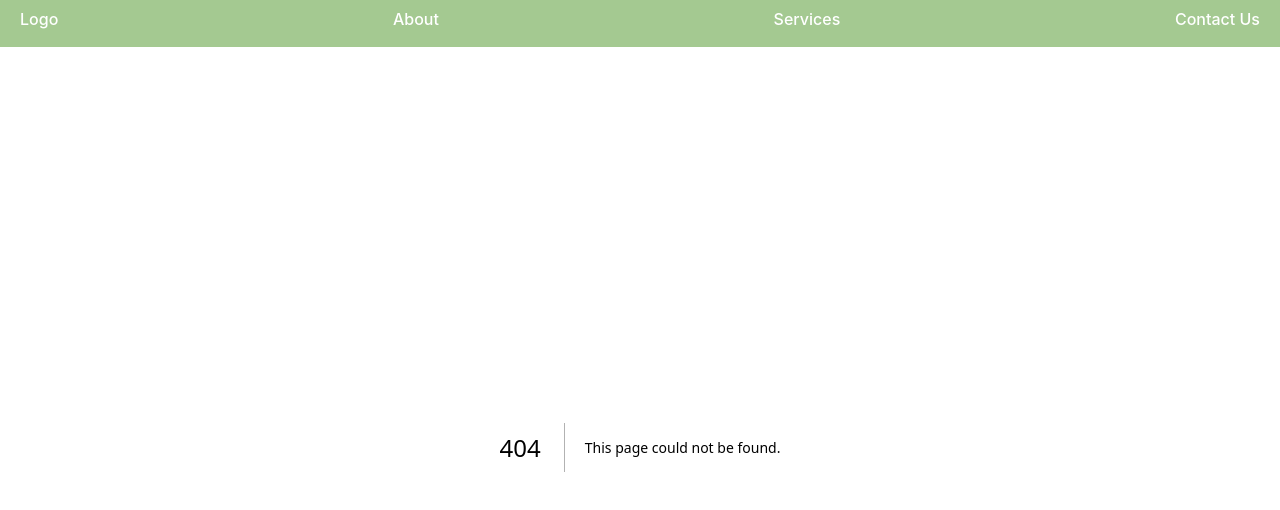
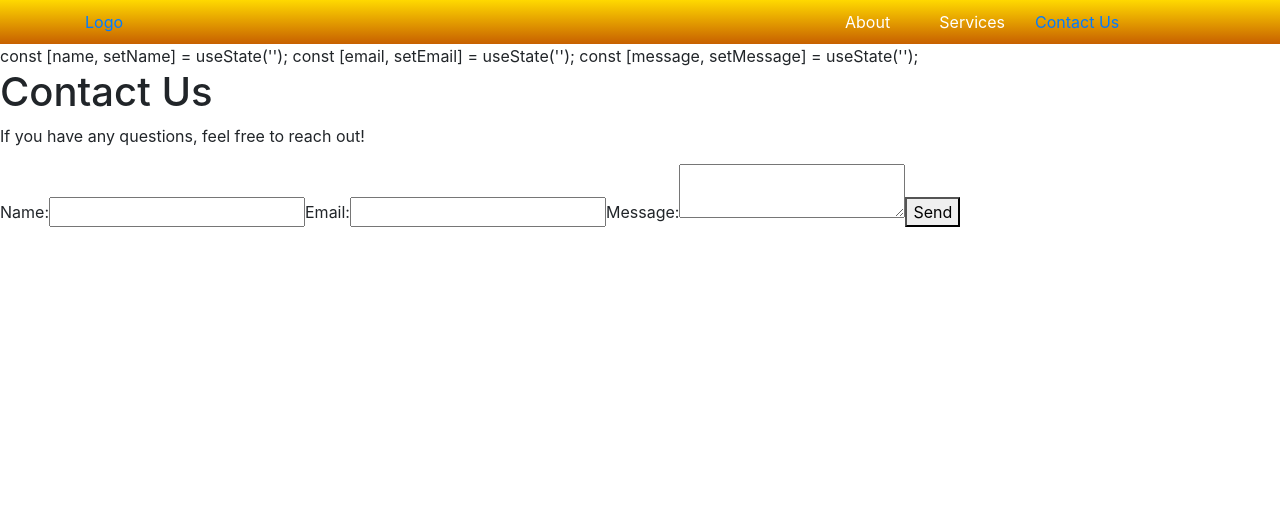
Before and after one commit to Gabriel-AdamC/All_Fixed, a Next.js app in the folder allfixed/: page /contact in a window 1280 px wide. Before the commit this address had no page. Shown: the top 510 px of the page. Built offline with nearby package versions, Linux system fonts and the light colour scheme.

Commit message:
Worked on header and contact page

```diff
--- /dev/null
+++ b/allfixed/src/app/contact/page.jsx
@@ -0,0 +1,33 @@
+import React from "react";
+import { useState } from "react";
+
+const contact = () => {
+    return (
+        <div className="contact">
+            const [name, setName] = useState('');
+            const [email, setEmail] = useState('');
+            const [message, setMessage] = useState('');
+
+            <h1>Contact Us</h1>
+            <p>If you have any questions, feel free to reach out!</p>
+            <form>
+                <label htmlFor="name">Name:</label>
+                <input type="text" id="name" name="name" required />
+
+                <label htmlFor="email">Email:</label>
+                <input type="email" id="email" name="email" required />
+
+                <label htmlFor="message">Message:</label>
+                <textarea id="message" name="message" required></textarea>
+
+                <button type="submit" onClick={submit}>Send</button>
+            </form>
+        </div>
+    )
+}
+
+const submit = (e) => {
+
+};
+
+export default contact;
--- a/allfixed/src/app/header.css
+++ b/allfixed/src/app/header.css
@@ -1,5 +1,6 @@
 .headerComponent {
-  background-color: #a4c991;
+  background: #c76000;
+  background: linear-gradient(0deg, rgba(199, 96, 0, 1) 0%, rgb(255, 217, 0) 100%);
   padding: 10px 20px;
   color: white;
   display: flex;
--- a/allfixed/src/app/header.jsx
+++ b/allfixed/src/app/header.jsx
@@ -1,14 +1,23 @@
 import React from 'react';
+import Container from 'react-bootstrap/Container';
+import Row from 'react-bootstrap/Row';
+import Col from 'react-bootstrap/Col';
+import Link from 'next/link';
 import "./header.css";
 
 const HeaderComponent = () => {
     return (
         <div className="headerComponent">
-            <h6>Logo</h6>
-            <h6>About</h6>
-            <h6>Services</h6>
-            <h6>Contact Us</h6>
+            <Container>
+                <Row>
+                    <Col xs={8}><Link href="/">Logo</Link></Col>
+                    <Col>About</Col>
+                    <Col>Services</Col>
+                    <Col xs={2}><Link href="/contact">Contact Us</Link></Col>
+                </Row>
+            </Container>
         </div>
+
     )
 }
 
--- a/allfixed/src/app/layout.jsx
+++ b/allfixed/src/app/layout.jsx
@@ -1,4 +1,5 @@
 import HeaderComponent from './header'
+
 
 export default function RootLayout({ children }) {
   return (
@@ -16,9 +17,10 @@ export default function RootLayout({ children }) {
             <HeaderComponent />
         </header>
         {children}
+        <footer>
+
+        </footer>
       </body>
-      <footer>
-      </footer>
     </html>
   );
 }
```
Also changed, not shown: allfixed/package.json (+6 -4 lines), 1 other file (tests, documents, lock files or other folders).
